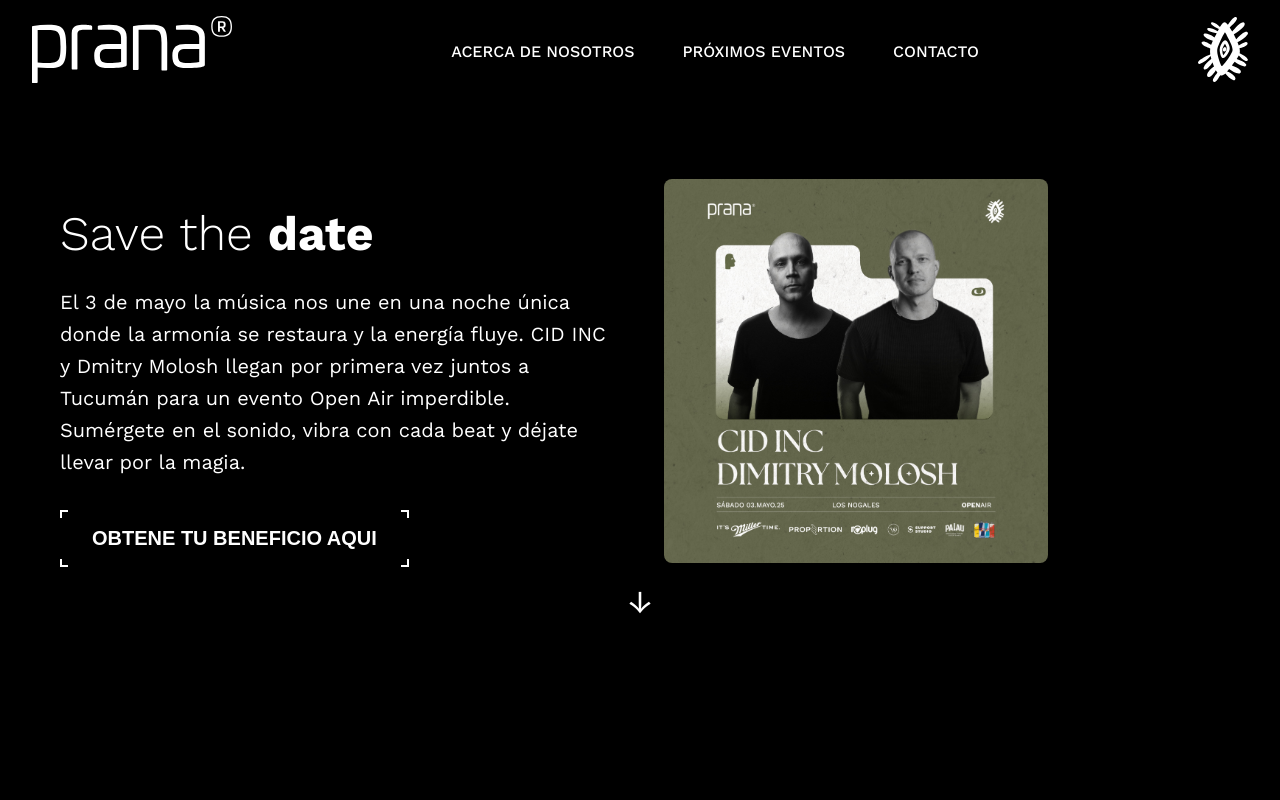
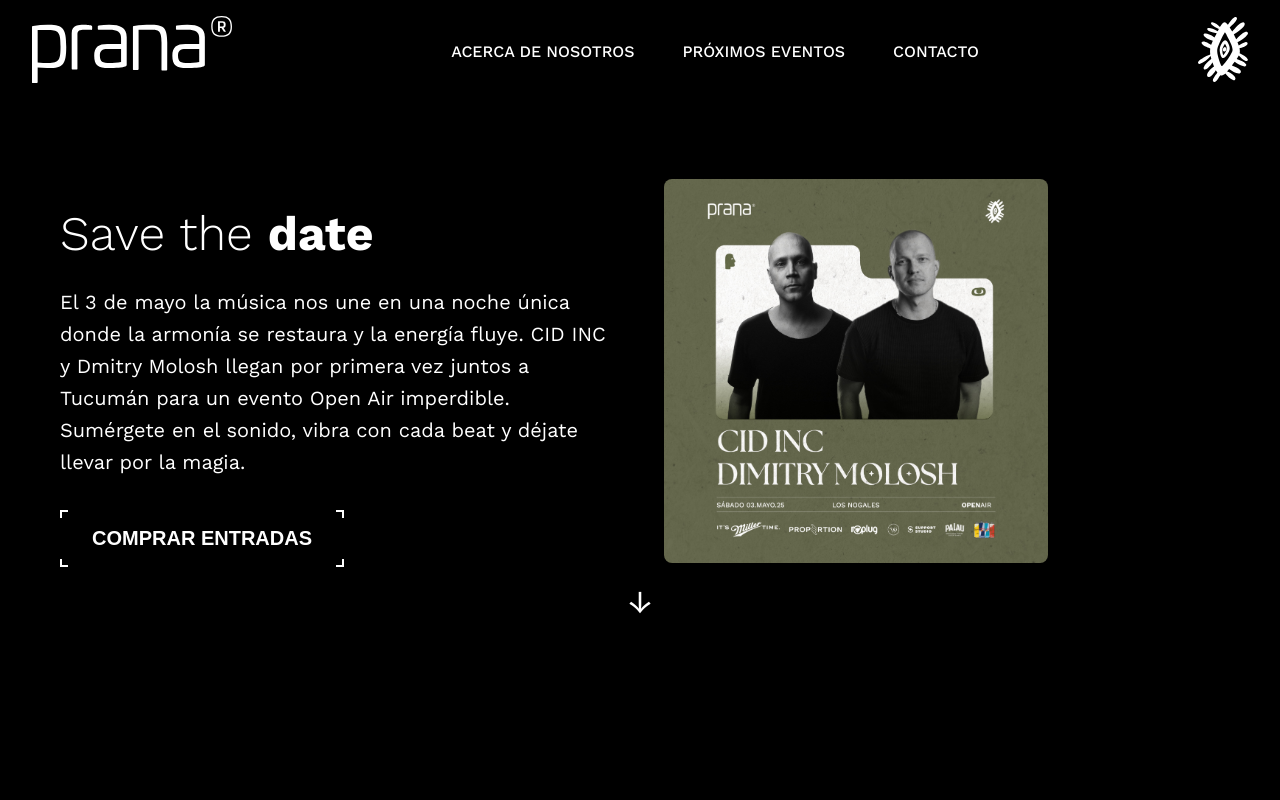
Before and after one commit to 219WD/prana-pro, a React (Vite) app: page / in a window 1280 px wide. Shown: the top 800 px of the page. Built offline with nearby package versions, Linux system fonts and the light colour scheme.

Commit message:
correccion comprar entrada

```diff
--- a/src/components/Second.jsx
+++ b/src/components/Second.jsx
@@ -37,7 +37,7 @@
                   target="_blank"
                   rel="noopener noreferrer"
                 >
-                  <span>Obtene tu beneficio aqui</span>
+                  <span>Comprar Entradas</span>
                 </a>
               </button>
             </div>
```
